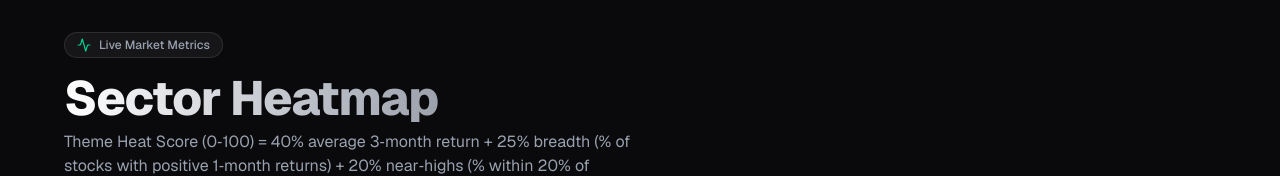
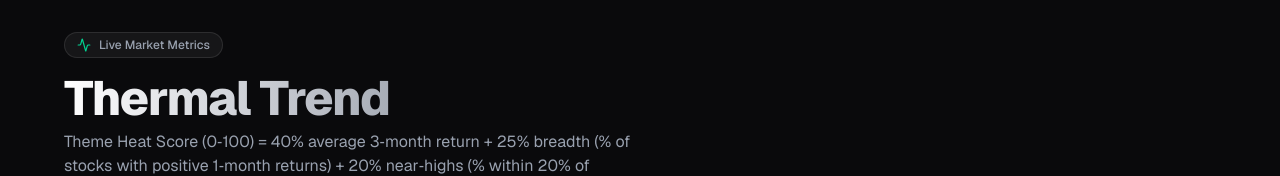
Before and after one commit to Mystifine/ThermalTrend, a Next.js app in the folder frontend/: page / in a window 1280 px wide. Shown: the top 176 px of the page. Built offline with nearby package versions, Linux system fonts and the light colour scheme; no server answers; the database is empty.

Commit message:
updated title

```diff
--- a/frontend/app/error.tsx
+++ /dev/null
@@ -1,11 +0,0 @@
-'use client';
-
-export default function Error({ error, reset }: { error: Error; reset: () => void }) {
-  return (
-    <div style={{ padding: '2rem', color: 'white', background: '#0a0a0c', minHeight: '100vh' }}>
-      <h1>Something went wrong</h1>
-      <p>{error.message}</p>
-      <button onClick={reset}>Try again</button>
-    </div>
-  );
-}
--- a/frontend/app/page.tsx
+++ b/frontend/app/page.tsx
@@ -71,7 +71,7 @@ export default function ModernDashboard() {
             Live Market Metrics
           </div>
           <h1 className="text-4xl md:text-5xl font-extrabold tracking-tight text-transparent bg-clip-text bg-gradient-to-r from-white to-gray-500 mb-2">
-            Sector Heatmap
+            Thermal Trend
           </h1>
           <p className="text-gray-400 text-sm md:text-base max-w-xl">
             Theme Heat Score (0‑100) = 40% average 3‑month return + 25% breadth (% of stocks with positive 1‑month returns) + 20% near‑highs (% within 20% of 52‑week high) + 15% price consolidation (low recent volatility).
```
